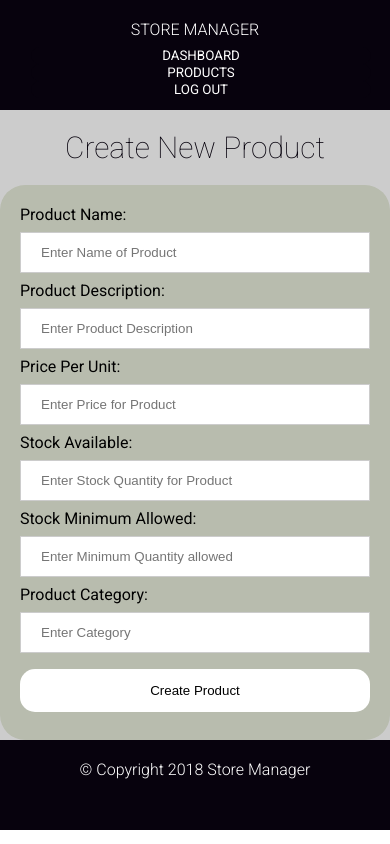
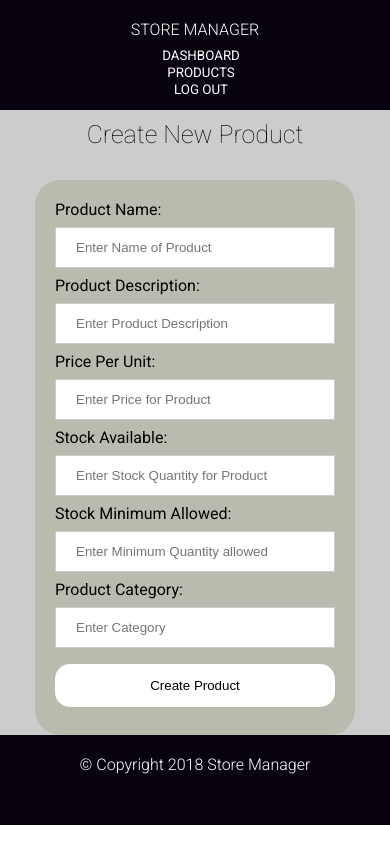
Before and after one commit to johnwayodi/store-manager, a plain HTML site: page add-product.html in a window 390 px wide. Drawn offline with Linux system fonts and the light colour scheme.

Commit message:
format forms

```diff
--- a/css/main.css
+++ b/css/main.css
@@ -578,6 +578,13 @@ td {
         height: 40px;
     }
 
+    .product-section-header{
+        justify-content: center;
+        font-size: 25px;
+        padding-top: 10px;
+        height: 40px;
+    }
+
     .dash-components {
         flex-direction: column;
 
@@ -588,9 +595,11 @@ td {
         margin-right: auto;
     }
 
-    .my-form {
-        max-width: 250px;
+    .my-form, .product-form {
+        max-width: 280px;
     }
+
+
 
     .all-products-section {
         flex-direction: column;
```
